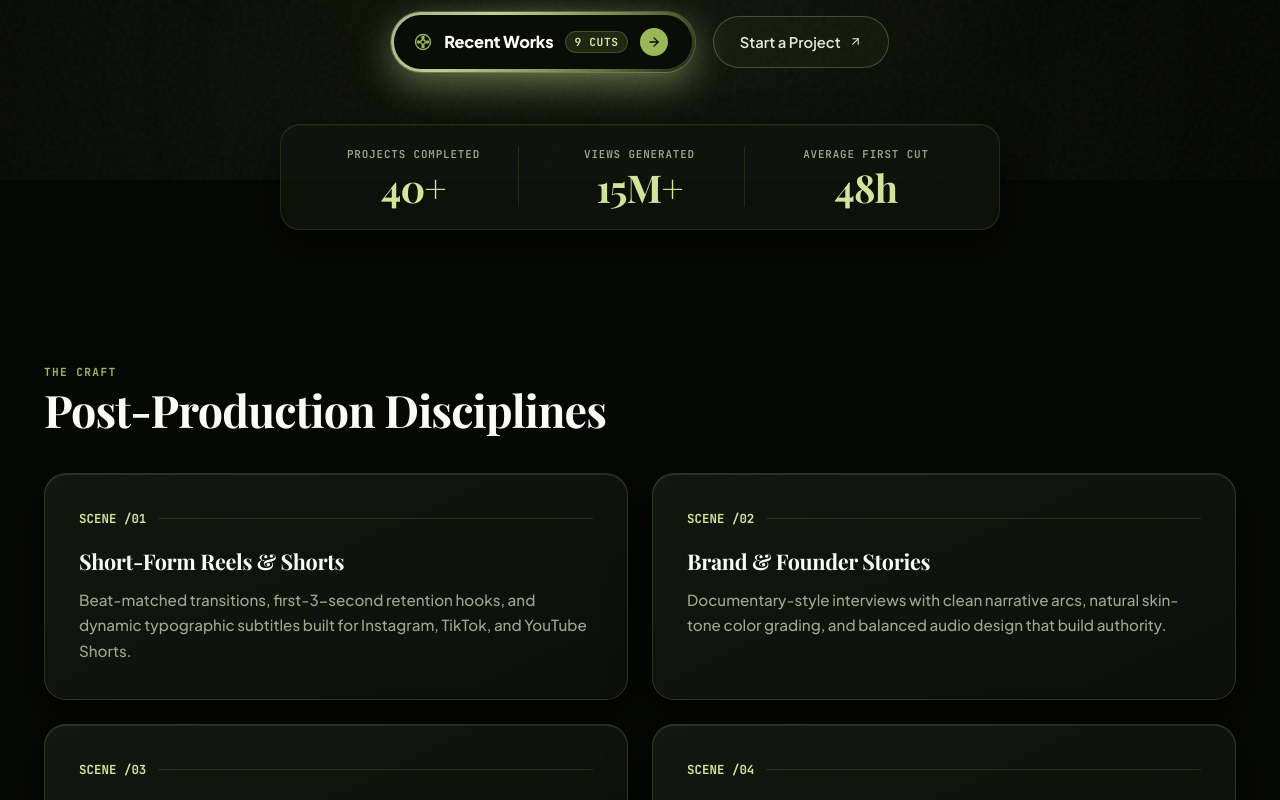
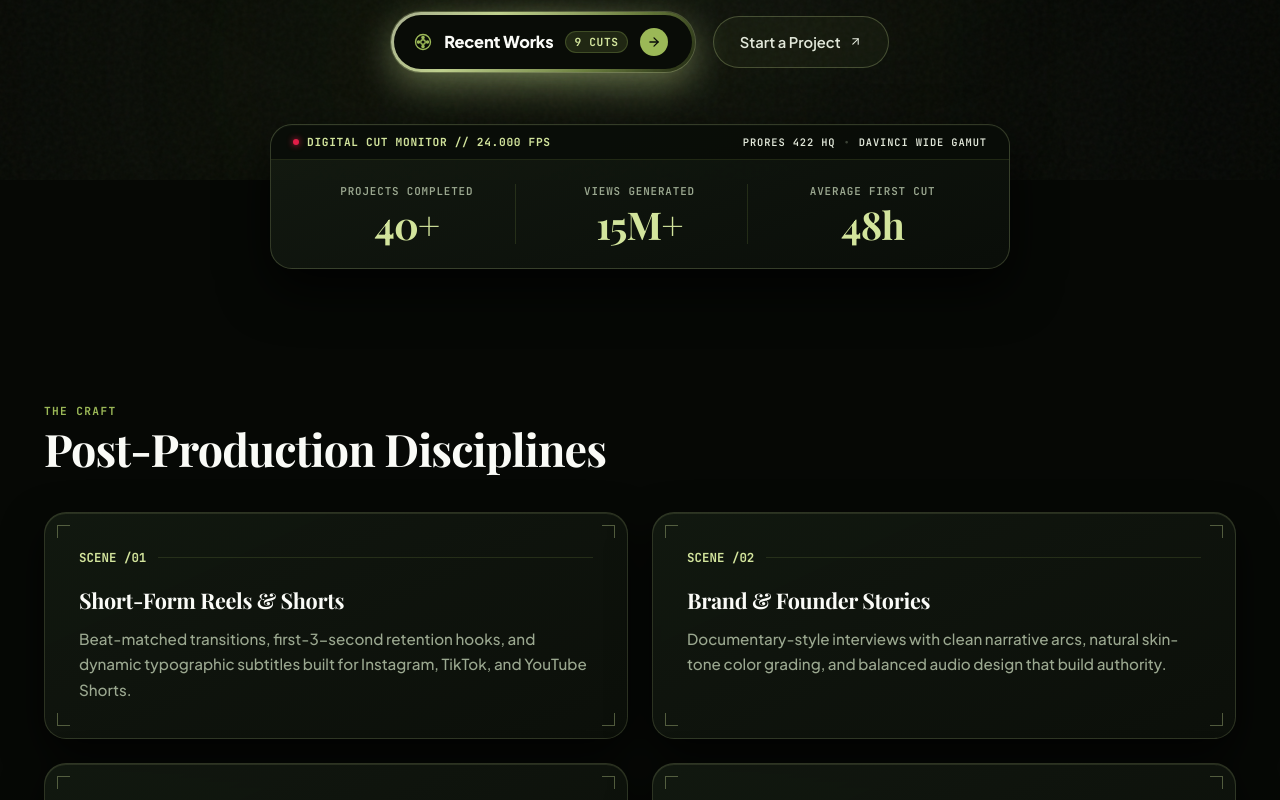
Before and after one commit to ranjeetmishra17/Ranjeet-s-Portfolio, a React (Vite) app: page / in a window 1280 px wide. Shown: the part 620-1420 px from the top of the page. Built offline with nearby package versions, Linux system fonts and the light colour scheme; a web font is replaced by a local one.

Commit message:
feat: elevate ultra-luxury cinema aesthetic with camera viewfinder brackets and digital monitor slate

```diff
--- a/src/App.jsx
+++ b/src/App.jsx
@@ -219,6 +219,14 @@ function VideoCard({ project, index, onOpenTheater }) {
               className="poster-media-img"
               loading="lazy"
             />
+            {/* Viewfinder Optical Framing Reticle */}
+            <div className="viewfinder-corners" aria-hidden="true">
+              <span className="vf-corner vf-tl" />
+              <span className="vf-corner vf-tr" />
+              <span className="vf-corner vf-bl" />
+              <span className="vf-corner vf-br" />
+            </div>
+
             {/* Olive Celluloid Vignette */}
             <div className="poster-olive-vignette" />
 
@@ -666,7 +674,20 @@ export default function App() {
                 </a>
               </div>
 
-              {/* Cinematic Stat Slates */}
+              {/* Cinematic Stat Slates & Digital Monitor */}
+              <div className="hero-stats-panel">
+                <div className="stats-monitor-header" aria-hidden="true">
+                  <div className="monitor-left">
+                    <span className="camera-rec-dot" />
+                    <span className="monitor-title">DIGITAL CUT MONITOR // 24.000 FPS</span>
+                  </div>
+                  <div className="monitor-right">
+                    <span className="monitor-tag">PRORES 422 HQ</span>
+                    <span className="monitor-sep">•</span>
+                    <span className="monitor-tag">DAVINCI WIDE GAMUT</span>
+                  </div>
+                </div>
+
                 <div className="hero-stats-celluloid">
                   {PROFILE.stats.map((s, idx) => (
                     <div key={idx} className="stat-slate-cell">
@@ -682,6 +703,7 @@ export default function App() {
                   ))}
                 </div>
               </div>
+            </div>
           </section>
 
           {/* EDITORIAL DISCIPLINES / CRAFT PILLARS */}
@@ -695,6 +717,13 @@ export default function App() {
               <div className="disciplines-art-grid">
                 {SERVICES.map((srv) => (
                   <div key={srv.num} className="discipline-cinema-card">
+                    {/* Viewfinder Optical Framing Reticle */}
+                    <div className="viewfinder-corners" aria-hidden="true">
+                      <span className="vf-corner vf-tl" />
+                      <span className="vf-corner vf-tr" />
+                      <span className="vf-corner vf-bl" />
+                      <span className="vf-corner vf-br" />
+                    </div>
                     <div className="card-top-take">
                       <span className="take-number">SCENE /{srv.num}</span>
                       <span className="take-olive-line" />
--- a/src/styles.css
+++ b/src/styles.css
@@ -751,25 +751,79 @@ button {
   transform: translateY(-1px);
 }
 
-/* Cinematic Stat Slates */
-.hero-stats-celluloid {
+/* Digital Camera Cut Monitor Slate & Stats */
+.hero-stats-panel {
+  display: flex;
+  flex-direction: column;
+  width: 100%;
+  max-width: 740px;
+  border-radius: 22px;
+  background: linear-gradient(160deg, rgba(20, 27, 18, 0.92) 0%, rgba(10, 14, 9, 0.98) 100%);
+  border: 1px solid rgba(210, 228, 156, 0.2);
+  box-shadow: inset 0 1px 0 rgba(210, 228, 156, 0.16), 0 20px 50px rgba(0, 0, 0, 0.75);
+  overflow: hidden;
+  transition: all 0.3s ease;
+}
+
+.hero-stats-panel:hover {
+  border-color: rgba(210, 228, 156, 0.35);
+  box-shadow: inset 0 1px 0 rgba(210, 228, 156, 0.25), 0 24px 60px rgba(0, 0, 0, 0.85), 0 0 30px var(--olive-halo);
+}
+
+.stats-monitor-header {
+  display: flex;
+  align-items: center;
+  justify-content: space-between;
+  padding: 10px 22px;
+  background: rgba(8, 11, 7, 0.82);
+  border-bottom: 1px solid var(--border-olive-hairline);
+  font-family: var(--font-mono);
+  font-size: 0.7rem;
+  letter-spacing: 0.08em;
+  color: var(--text-sand);
+}
+
+.monitor-left {
+  display: flex;
+  align-items: center;
+  gap: 8px;
+}
+
+.monitor-title {
+  color: var(--olive-champagne);
+  font-weight: 700;
+  letter-spacing: 0.06em;
+}
+
+.monitor-right {
+  display: flex;
+  align-items: center;
+  gap: 8px;
+  font-size: 0.65rem;
+  font-weight: 600;
+  color: var(--text-sand);
+}
+
+.monitor-tag {
+  color: var(--text-parchment);
+}
+
+.monitor-sep {
+  opacity: 0.35;
+}
+
+.hero-stats-panel .hero-stats-celluloid {
   display: grid;
   grid-template-columns: repeat(3, 1fr);
   gap: 16px;
   width: 100%;
-  max-width: 720px;
-  padding: 22px 28px;
-  border-radius: 20px;
-  background: var(--bg-glass-warm);
-  backdrop-filter: blur(20px);
-  -webkit-backdrop-filter: blur(20px);
-  border: 1px solid var(--border-olive-hairline);
-  box-shadow: 0 16px 40px rgba(0, 0, 0, 0.65), inset 0 1px 0 rgba(178, 201, 116, 0.06);
-  transition: border-color 0.3s ease;
-}
-
-.hero-stats-celluloid:hover {
-  border-color: var(--border-olive-subtle);
+  max-width: none;
+  padding: 24px 28px;
+  background: transparent;
+  border: none;
+  box-shadow: none;
+  backdrop-filter: none;
+  -webkit-backdrop-filter: none;
 }
 
 .stat-slate-cell {
@@ -850,6 +904,8 @@ button {
 }
 
 .discipline-cinema-card {
+  position: relative;
+  overflow: hidden;
   padding: 36px 34px;
   border-radius: 22px;
   background: linear-gradient(155deg, rgba(20, 27, 18, 0.85) 0%, rgba(12, 16, 10, 0.96) 100%);
@@ -865,6 +921,61 @@ button {
   transform: translateY(-5px);
   border-color: rgba(210, 228, 156, 0.35);
   box-shadow: inset 0 1px 0 rgba(210, 228, 156, 0.22), 0 24px 55px rgba(0, 0, 0, 0.85), 0 0 25px rgba(155, 184, 87, 0.14);
+}
+
+/* ========================================================
+   VIEWFINDER OPTICAL FRAMING RETICLES (Cinema Lens Corners)
+   ======================================================== */
+.viewfinder-corners {
+  position: absolute;
+  inset: 12px;
+  pointer-events: none;
+  z-index: 3;
+}
+
+.vf-corner {
+  position: absolute;
+  width: 13px;
+  height: 13px;
+  border-color: rgba(210, 228, 156, 0.35);
+  border-style: solid;
+  border-width: 0;
+  transition: all 0.35s var(--ease-spring);
+}
+
+.vf-corner.vf-tl {
+  top: 0;
+  left: 0;
+  border-top-width: 1.5px;
+  border-left-width: 1.5px;
+}
+
+.vf-corner.vf-tr {
+  top: 0;
+  right: 0;
+  border-top-width: 1.5px;
+  border-right-width: 1.5px;
+}
+
+.vf-corner.vf-bl {
+  bottom: 0;
+  left: 0;
+  border-bottom-width: 1.5px;
+  border-left-width: 1.5px;
+}
+
+.vf-corner.vf-br {
+  bottom: 0;
+  right: 0;
+  border-bottom-width: 1.5px;
+  border-right-width: 1.5px;
+}
+
+.poster-viewport:hover .vf-corner,
+.discipline-cinema-card:hover .vf-corner {
+  border-color: var(--olive-champagne);
+  box-shadow: 0 0 10px rgba(210, 228, 156, 0.45);
+  transform: scale(1.12);
 }
 
 .card-top-take {
@@ -1378,8 +1489,8 @@ button {
   border-radius: 20px;
   overflow: hidden;
   background: #0c100a;
-  border: 1px solid rgba(141, 167, 80, 0.2);
-  box-shadow: 0 16px 40px rgba(0, 0, 0, 0.7);
+  border: 1px solid rgba(210, 228, 156, 0.18);
+  box-shadow: inset 0 1px 0 rgba(210, 228, 156, 0.16), 0 16px 40px rgba(0, 0, 0, 0.7);
   transition: all 0.35s var(--ease-spring);
   animation: cardEntrance 0.5s var(--ease-film) backwards;
 }
@@ -1397,8 +1508,8 @@ button {
 
 .cinema-frame-card:hover {
   transform: translateY(-6px);
-  border-color: var(--olive-primary);
-  box-shadow: 0 24px 55px rgba(0, 0, 0, 0.85), 0 0 35px var(--olive-halo);
+  border-color: rgba(210, 228, 156, 0.45);
+  box-shadow: inset 0 1px 0 rgba(210, 228, 156, 0.28), 0 24px 55px rgba(0, 0, 0, 0.85), 0 0 35px var(--olive-halo);
 }
 
 .cinema-frame-card.playing {
```
Lines whose indentation alone changed are shown as unchanged.
